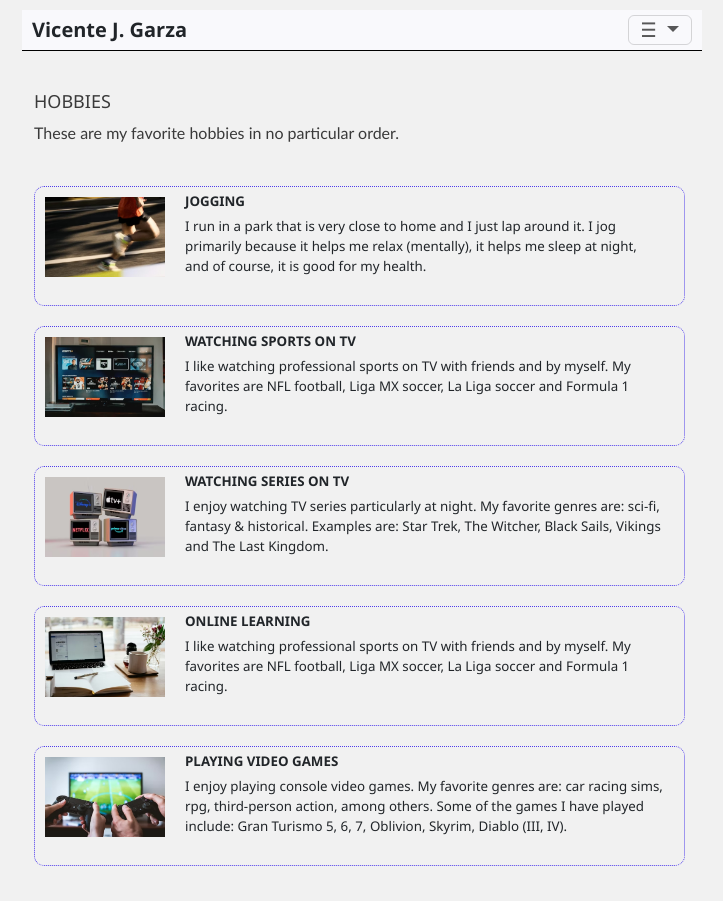
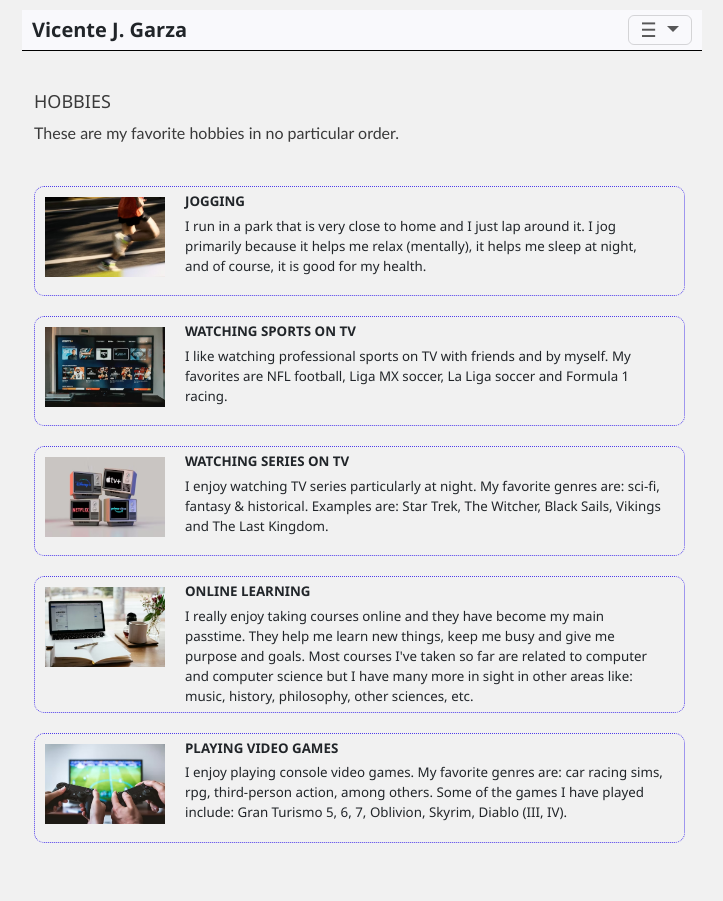
Before and after one commit to vicentegarza/vicentegarza.github.io, a plain HTML site: page hobbies.html in a window 1280 px wide. Shown: the whole page, without its empty margins (278-1001 px from the left). After the commit the page ends 878 px from the top, so only its background shows below. Drawn offline with nearby package versions, Linux system fonts and the light colour scheme.

Commit message:
Viewport and bar height
Updated meta tag with viewport in other html files and fixed height of hobbies and interest subsections (hobbies-bar)

```diff
--- a/hobbies.html
+++ b/hobbies.html
@@ -2,6 +2,7 @@
 <html lang = "en">
 <head>
   <meta charset = "UTF-8">
+  <meta name="viewport" content="width=device-width, initial-scale=1.0">
   <title>Vicente</title>
   <link href="https://cdn.jsdelivr.net/npm/bootstrap@5.3.8/dist/css/bootstrap.min.css" rel="stylesheet" integrity="sha384-sRIl4kxILFvY47J16cr9ZwB07vP4J8+LH7qKQnuqkuIAvNWLzeN8tE5YBujZqJLB" crossorigin="anonymous">
   <script src="https://cdn.jsdelivr.net/npm/bootstrap@5.3.8/dist/js/bootstrap.bundle.min.js" integrity="sha384-FKyoEForCGlyvwx9Hj09JcYn3nv7wiPVlz7YYwJrWVcXK/BmnVDxM+D2scQbITxI" crossorigin="anonymous"></script>
@@ -86,9 +87,10 @@
         </div>
         <div>
           <p class="hobbie-title">ONLINE LEARNING</p>
-          <p class="hobbie-txt" >I like watching professional sports on TV with friends and by
-            myself. My favorites are NFL football, Liga MX soccer, La Liga soccer and Formula 1
-            racing.
+          <p class="hobbie-txt" >I really enjoy taking courses online and they have become my main
+            passtime. They help me learn new things, keep me busy and give me purpose and goals.
+            Most courses I've taken so far are related to computer and computer science but I have
+            many more in sight in other areas like: music, history, philosophy, other sciences, etc.
           </p>
         </div>
       </div>
--- a/styles.css
+++ b/styles.css
@@ -136,7 +136,7 @@
 
 .hobbie-bar {
   display: flex;
-  height: 120px;
+  min-height: 110px;
   flex-direction: row;
   justify-content: start;
   margin: 5px 5px 20px 0px;
```
Also changed, not shown: education.html (+1 -0 lines), interests.html (+1 -0 lines), places.html (+1 -0 lines).
